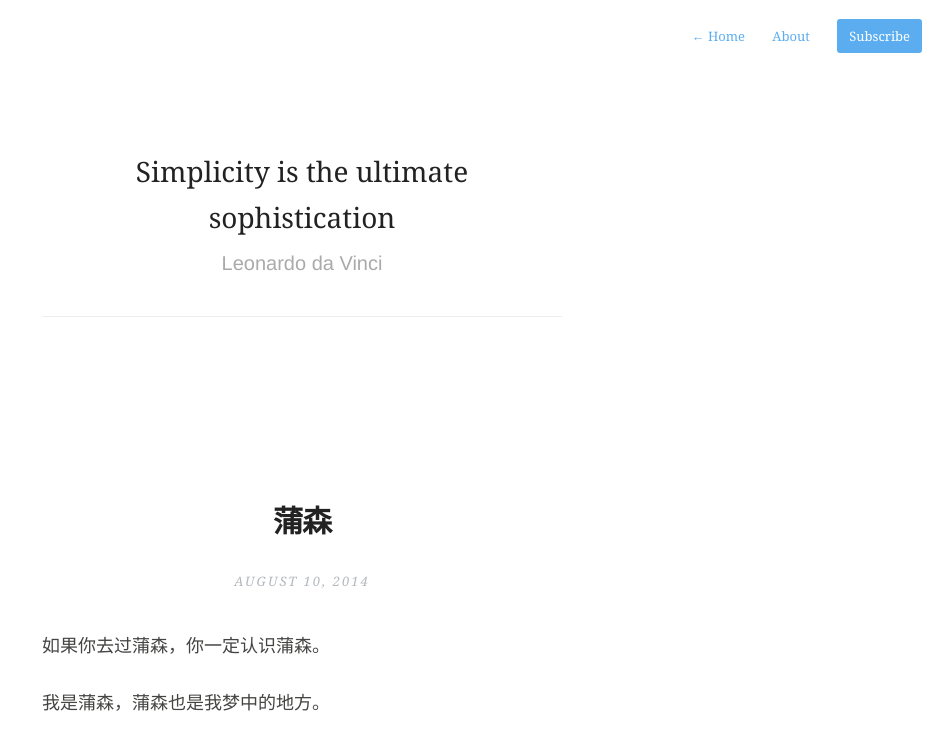
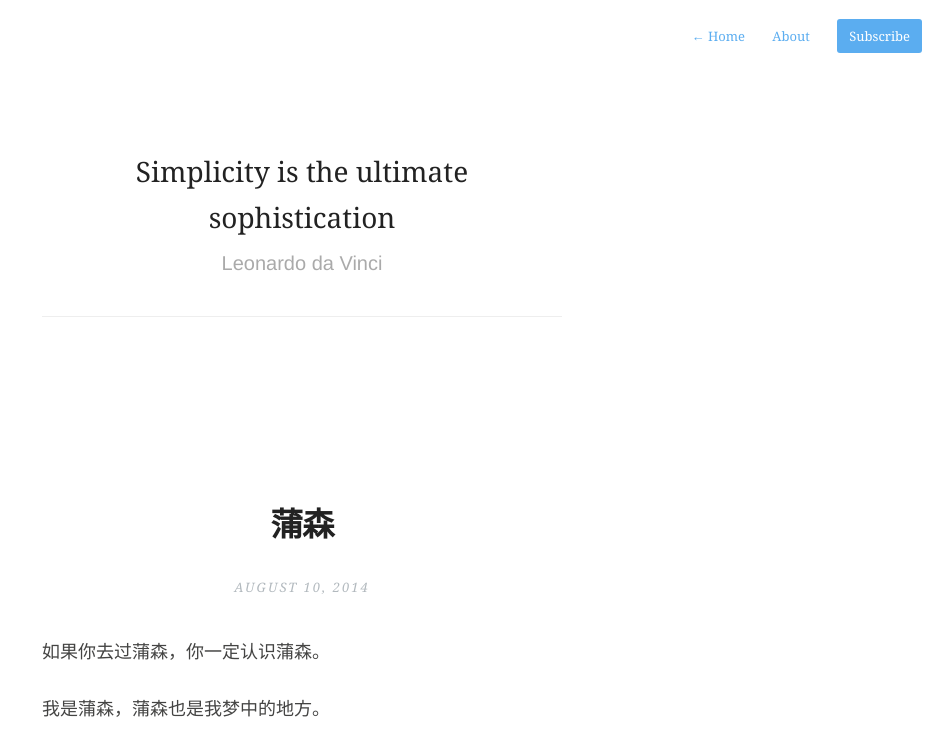
Before and after one commit to dragonhnd/supergrubby_simple, a Jekyll site: the page built from _posts/2014-08-10-pusen.md, in a window 1280 px wide. Shown: the top 756 px of the page, without its empty margins (338-1280 px from the left). Built offline with Jekyll 4.4.1, drawn with Linux system fonts in a browser that asks for light colours; nearby versions of some CDN libraries; Markdown is read by kramdown in place of the engine named in the settings.

Commit message:
update header font size

```diff
--- a/assets/css/style.css
+++ b/assets/css/style.css
@@ -251,14 +251,14 @@ em, i { font-style: italic; }
 }
 
 .post h1 {
-	margin-bottom:2 0px;
-	color: #222;
-	/*font: 300 32px/1.4em "Helvetica Neue", Helvetica,Arial,sans-serif;*/
+		font-size: 1.8em;
+  	margin: 0.67em 0;
+		color: #222;
 }
 
 .post h2 {
-	margin-bottom: 25px;
-	  /*font: 300 24px/1.5 "Helvetica Neue",Helvetica,Arial,sans-serif;*/
+		font-size: 1.5em;
+  	margin: 0.83em 0;
 	  color: #111;
 }
 
```
